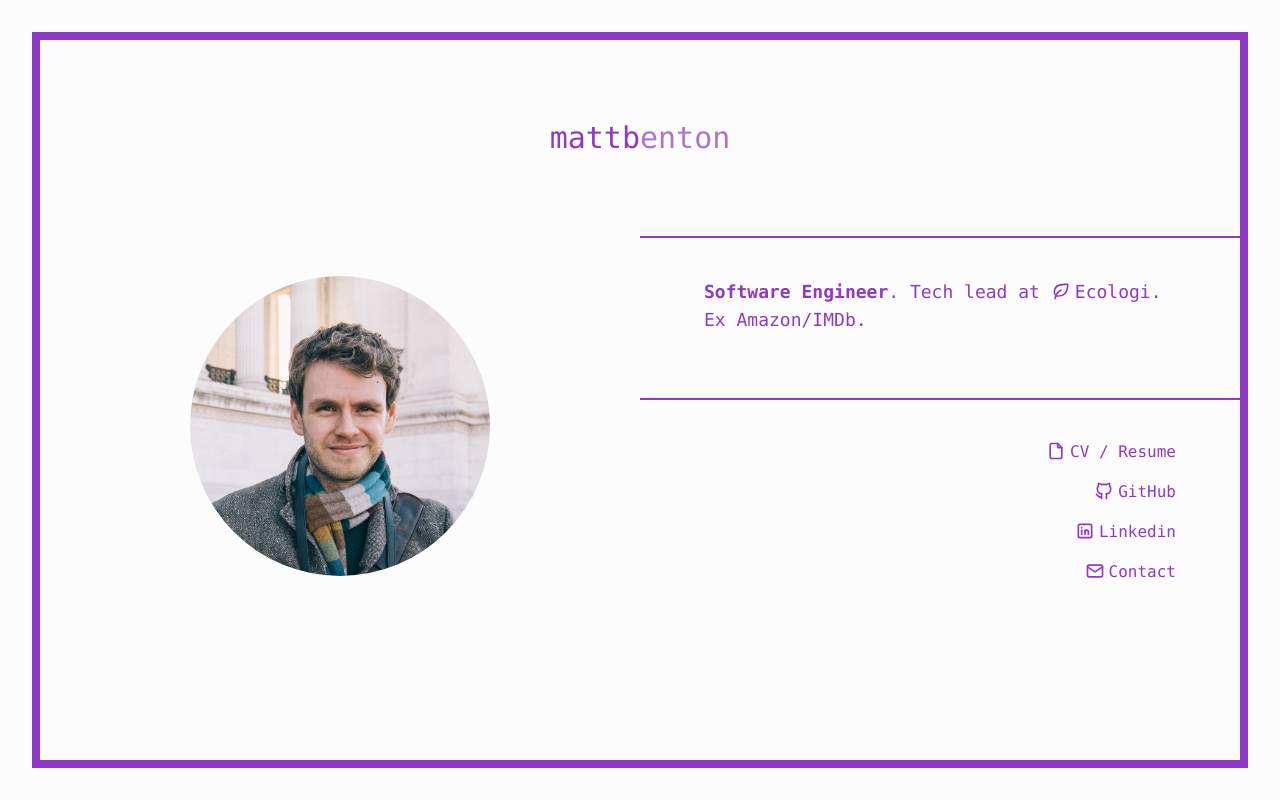
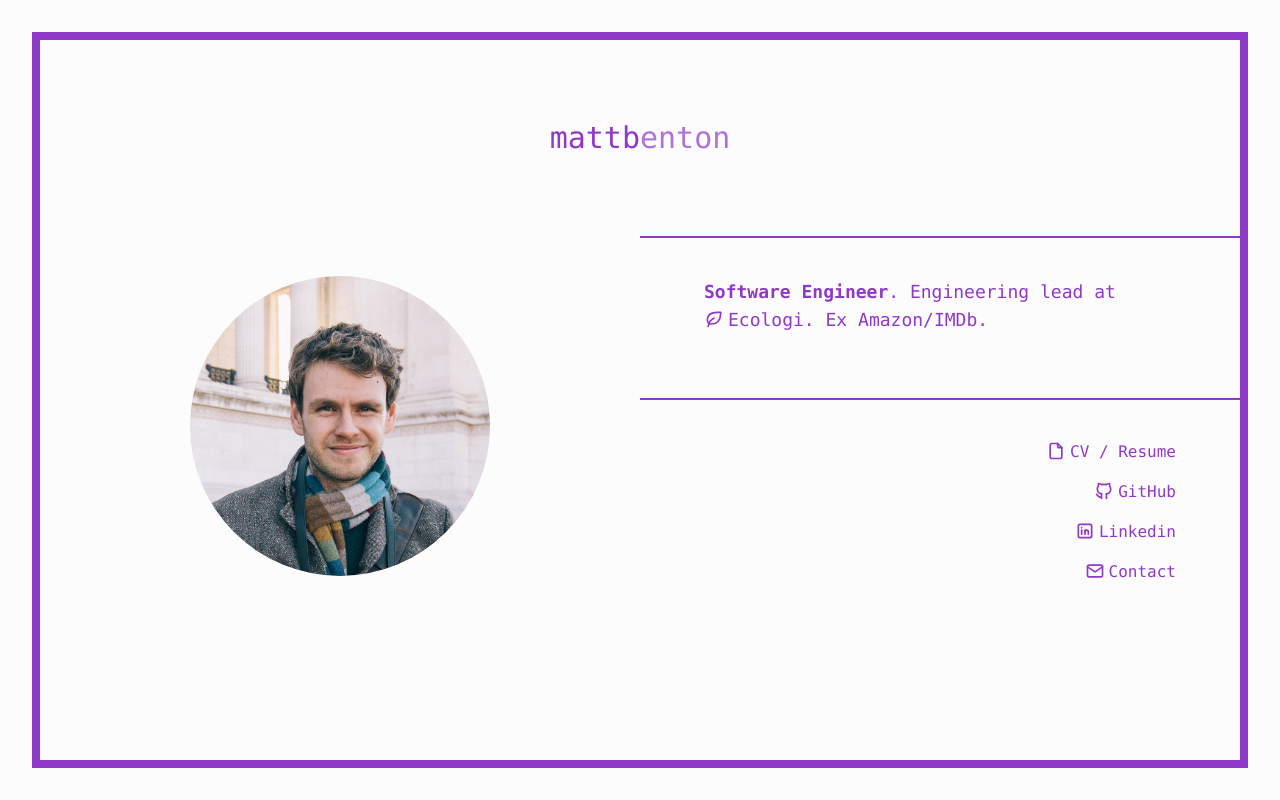
Before and after one commit to mjwbenton/mattb.tech, a Next.js app in the folder website/: page / in a window 1280 px wide. Built offline with nearby package versions, Linux system fonts and the light colour scheme.

Commit message:
Update index

```diff
--- a/website/pages/index.tsx
+++ b/website/pages/index.tsx
@@ -18,7 +18,8 @@ export default function Home() {
       </ContentBox>
       <ContentBox float="right" border>
         <Content className="text-lg">
-          <span className="font-semibold">Software Engineer</span>. Tech lead at{" "}
+          <span className="font-semibold">Software Engineer</span>. Engineering
+          lead at{" "}
           <a href="https://ecologi.com" className="whitespace-nowrap">
             <Icon component={TbLeaf} inline />
             Ecologi
```
